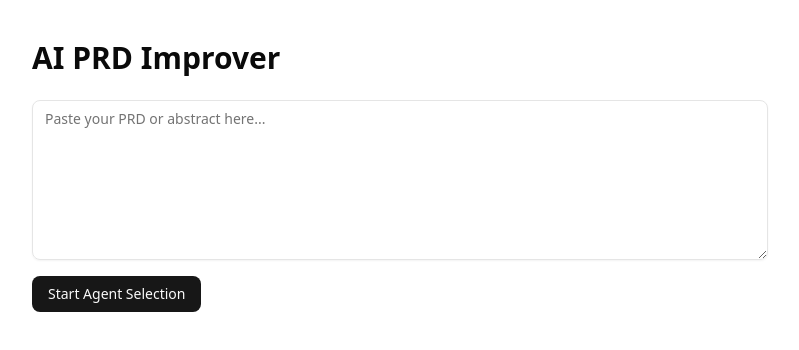
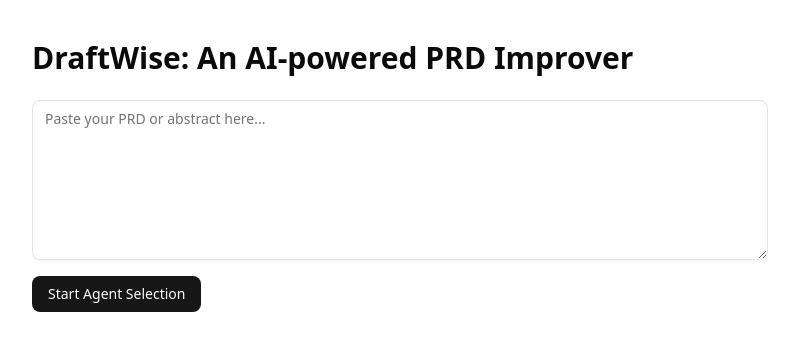
Before and after one commit to nerdylua/AI-prd-improver, a Next.js app: page / in a window 1280 px wide. Shown: the top 350 px of the page, without its empty margins (240-1039 px from the left). Built offline with nearby package versions, Linux system fonts and the light colour scheme.

Commit message:
name change

```diff
--- a/src/app/page.tsx
+++ b/src/app/page.tsx
@@ -12,7 +12,7 @@
 
   return (
     <main className="max-w-3xl mx-auto py-10 px-4 space-y-6">
-      <h1 className="text-3xl font-bold">AI PRD Improver</h1>
+      <h1 className="text-3xl font-bold">DraftWise: An AI-powered PRD Improver</h1>
       <PRDInput
         onAgentsSelected={(newAgents) => {
           setAgents(newAgents as AgentName[]);
```
